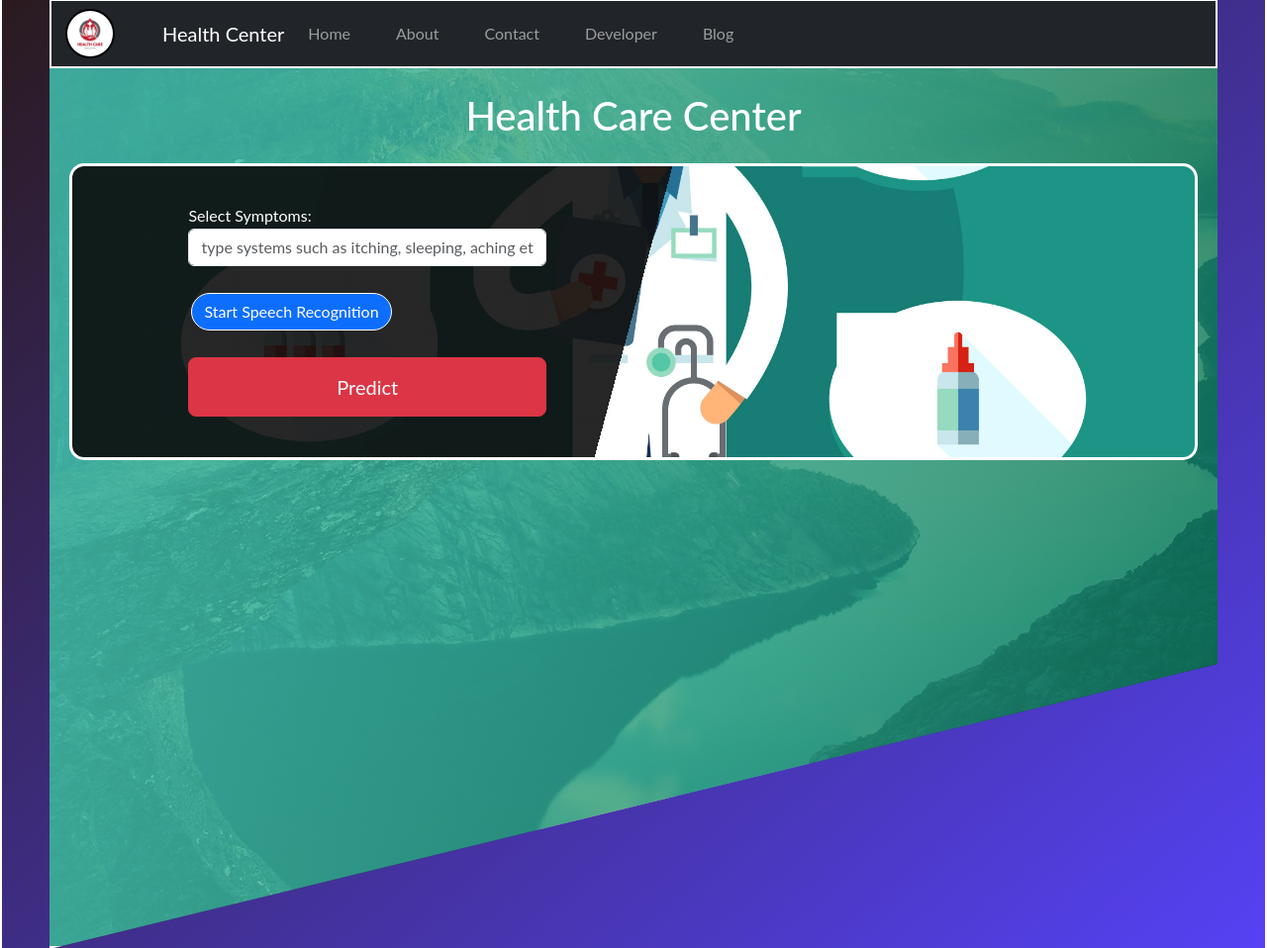
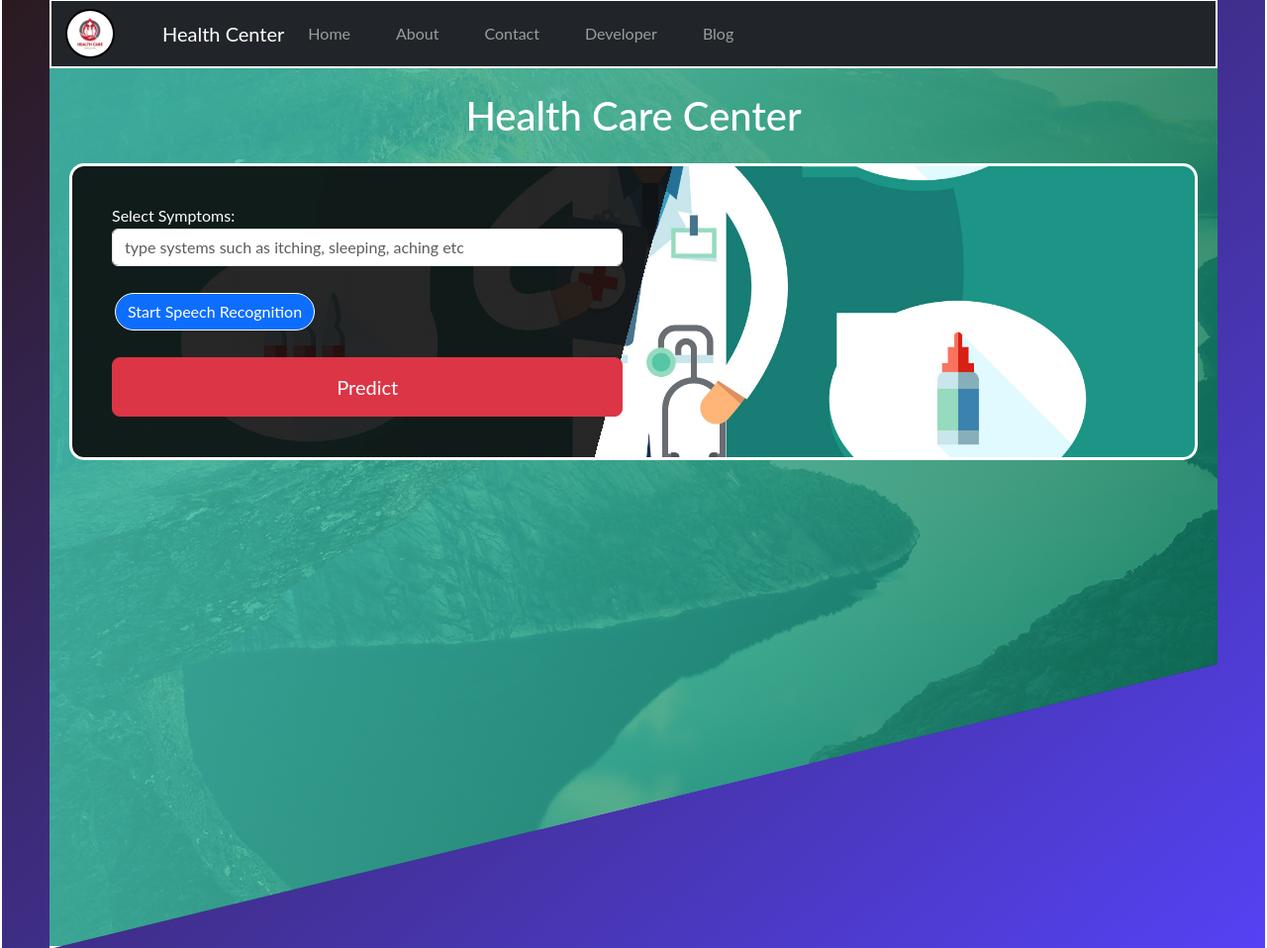
Before and after one commit to Varcoder-123/Health-diease, a Flask app: page / in a window 1280 px wide. Shown: the part 51-1009 px from the top of the page at 99% size. Run offline with Flask 3, Linux system fonts and the light colour scheme; parts of the project's set-up code (start-up, migrations or seed data) failed here and were passed over.

Commit message:
Update index.html

```diff
--- a/template/index.html
+++ b/template/index.html
@@ -79,7 +79,7 @@
 
                 <div class="left" style="width: 49%;display: flex;  align-items: center; justify-content: center;">
 
-                    <form action="/predict" method="post" style="width: 70%;">
+                    <form action="/predict" method="post" style="width: 100%;">
                         <div class="form-group">
                             <label for="symptoms">Select Symptoms:</label>
                             <input type="text" class="form-control", id="symptoms" name="symptoms" placeholder="type systems such as itching, sleeping, aching etc">
@@ -139,7 +139,7 @@
         </div>
     </div> -->
 
-    <div class="container2" style="width: 80%; margin-top:-30pxpx; margin-right: auto; margin-left: auto; display: flex; flex-wrap: wrap; backdrop-filter: blur(5px); color: white; justify-content: space-evenly;">
+    <div class="container2" style="width: 100%; margin-top:-30pxpx; margin-right: auto; margin-left: auto; display: flex; flex-wrap: wrap; backdrop-filter: blur(5px); color: white; justify-content: space-evenly;">
         <div class="text" style="height: 300px; width:40%; margin: 40px; background-color: #99F741; display: flex; border-radius: 40px; overflow: hidden; border:2px solid white;">
             <div class="modal-header" style="background-color: #020606; color:white; border-right: 3px solid white;">
                 <h5 class="modal-title" id="medicationsModalLabel" style="margin: 20px;">Medications</h5>
```
